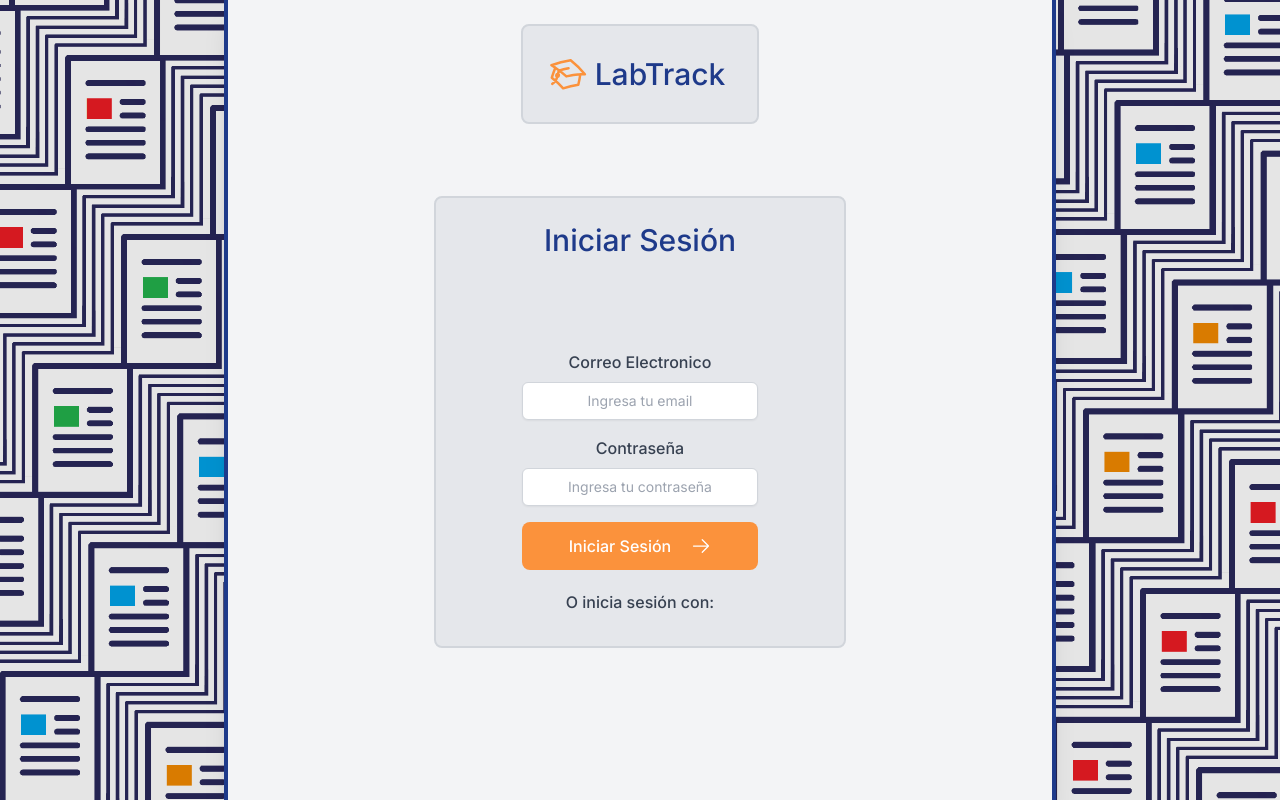
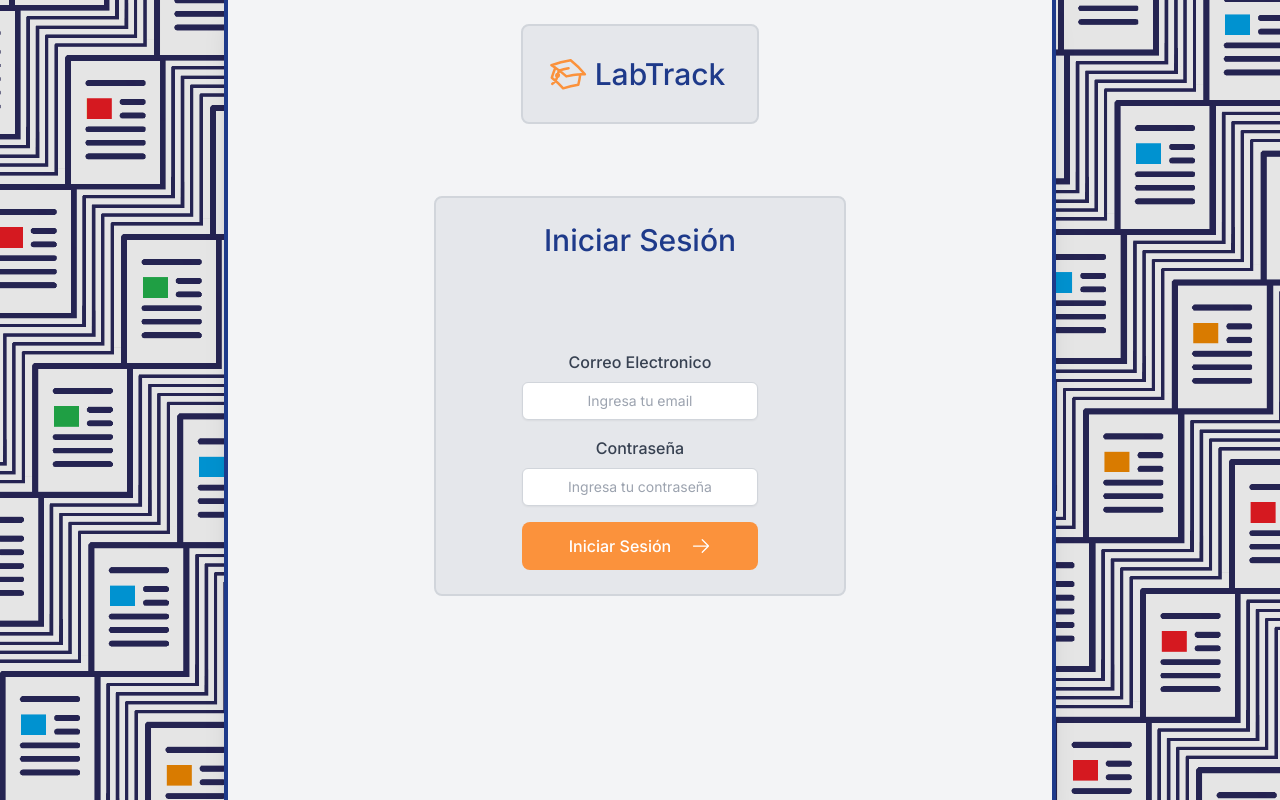
Before and after one commit to Writcher/proyecto-pps-labtrack, a Next.js app: page /login in a window 1280 px wide. Built offline with nearby package versions, Linux system fonts and the light colour scheme; no server answers.

Commit message:
Removed left over text from utdated function

```diff
--- a/app/ui/login-form.tsx
+++ b/app/ui/login-form.tsx
@@ -45,8 +45,8 @@ export default function LoginForm() {
                     <ArrowRightIcon className="w-5 h-5 shrink-0"/>
                 </button>
             </form>
-            <p className="block font-medium text-gray-700 text-center mb-2">O inicia sesión con:</p>
-{/*            <form action={doLogin} className="flex gap-5">
+{/*            <p className="block font-medium text-gray-700 text-center mb-2">O inicia sesión con:</p>
+            <form action={doLogin} className="flex gap-5">
                 <button type="submit" name="action" value="google" className="flex flex-1 self-start justify-center items-center gap-5 rounded-lg bg-gray-100 border-2 border-orange-400 px-6 py-3 h-[75px] text-sm font-medium text-gray-600 transition-colors hover:bg-orange-300 md:text-base">
                     <span>
                         Google
```
